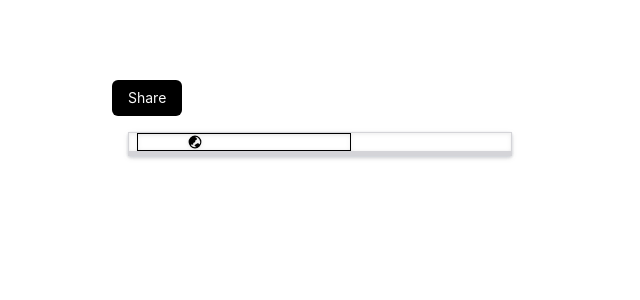
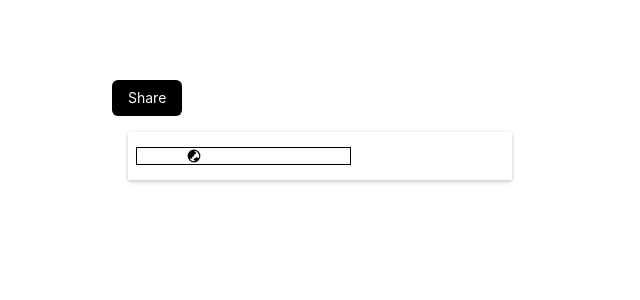
Before and after one commit to sky-kryst/oslash-assignment, a React (Vite) app: page / in a window 1280 px wide. Both pictures are taken after a click on the button "Share". Shown: the top 300 px of the page, without its empty margins (0-640 px from the left). Built offline with nearby package versions, Linux system fonts and the light colour scheme.

Commit message:
style(components): :alien: add space before dynamic classes in Box

```diff
--- a/src/components/Box.tsx
+++ b/src/components/Box.tsx
@@ -8,9 +8,11 @@ export const Box = ({ children, className, passive }: IProps) => {
   return (
     <div
       className={
-        `w-full border border-zinc-300 flex justify-between items-center px-2 ${
+        `w-full flex justify-between items-center px-2 ${
           !!passive ? "bg-slate-200" : "bg-white"
-        }` + className ?? ""
+        }` +
+          " " +
+          className ?? ""
       }
     >
       {children}
```
